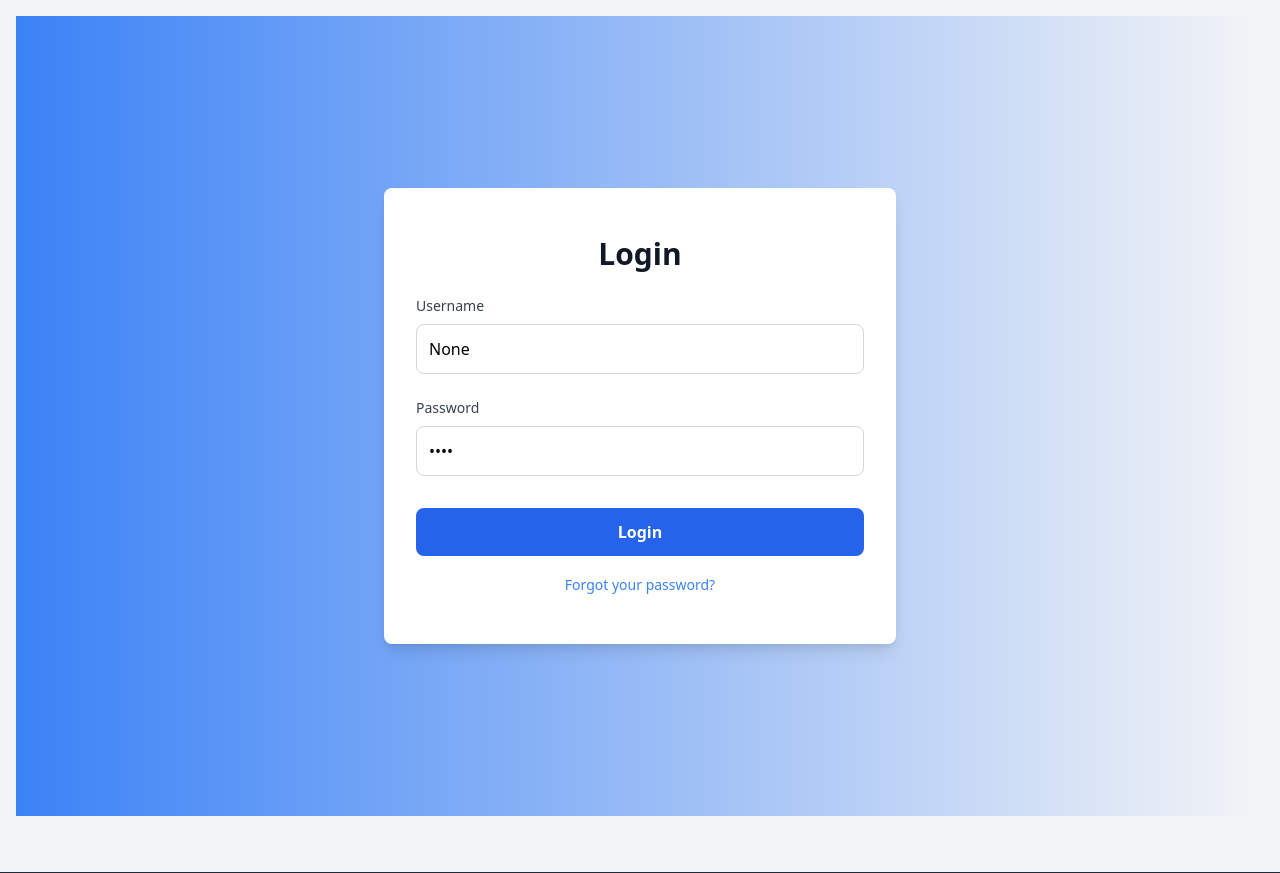
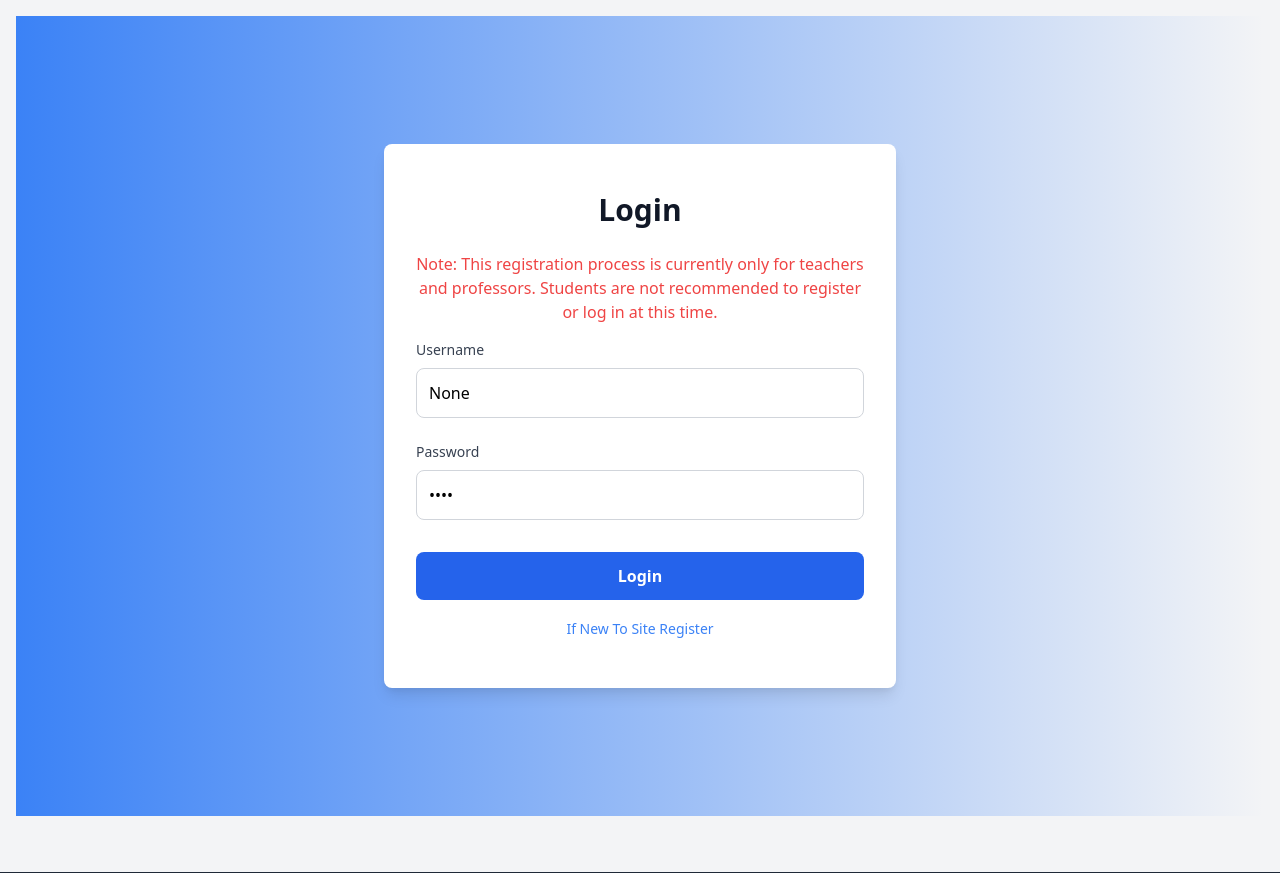
Before and after one commit to vaibhav-gosavi/Mech_website, a Django app: page /login/ in a window 1280 px wide. Shown: the part 72-945 px from the top of the page. Run offline with Django 5.2, Linux system fonts and the light colour scheme.

Commit message:
made_changes_in_login

```diff
--- a/calculations/templates/calculations/login.html
+++ b/calculations/templates/calculations/login.html
@@ -6,6 +6,7 @@
 <div class="flex items-center justify-center min-h-screen bg-gradient-to-r from-blue-500 to-teal-400 p-4">
     <div class="w-full max-w-lg bg-white shadow-lg rounded-lg px-8 py-12">
         <h2 class="text-3xl font-bold text-gray-900 mb-6 text-center">Login</h2>
+        <p class="text-center text-red-500 mb-4">Note: This registration process is currently only for teachers and professors. Students are not recommended to register or log in at this time.</p>
         <form method="post">
             {% csrf_token %}
             <div class="space-y-6">
@@ -24,7 +25,7 @@
                 </button>
             </div>
             <div class="mt-4 text-center">
-                <a href="#" class="text-sm text-blue-500 hover:text-blue-700">Forgot your password?</a>
+                <a href="{% url 'register' %}" class="text-sm text-blue-500 hover:text-blue-700">If New To Site Register</a>
             </div>
         </form>
     </div>
--- a/calculations/views.py
+++ b/calculations/views.py
@@ -31,7 +31,7 @@ def home(request):
         {
 
             'title': 'Composite wall with parallel resistance to heat flow',
-            'description': 'obtain the temperature distribution through the composite wall and calculate the convective as well as conductive heat transfer rates or heat flux. Plot the temperature distribution.',
+            'description': 'Calculate temperature distribution through a composite wall and determine heat transfer rates, then plot the distribution.',
             'url_name': 'problem_2'
         },
         {
```
